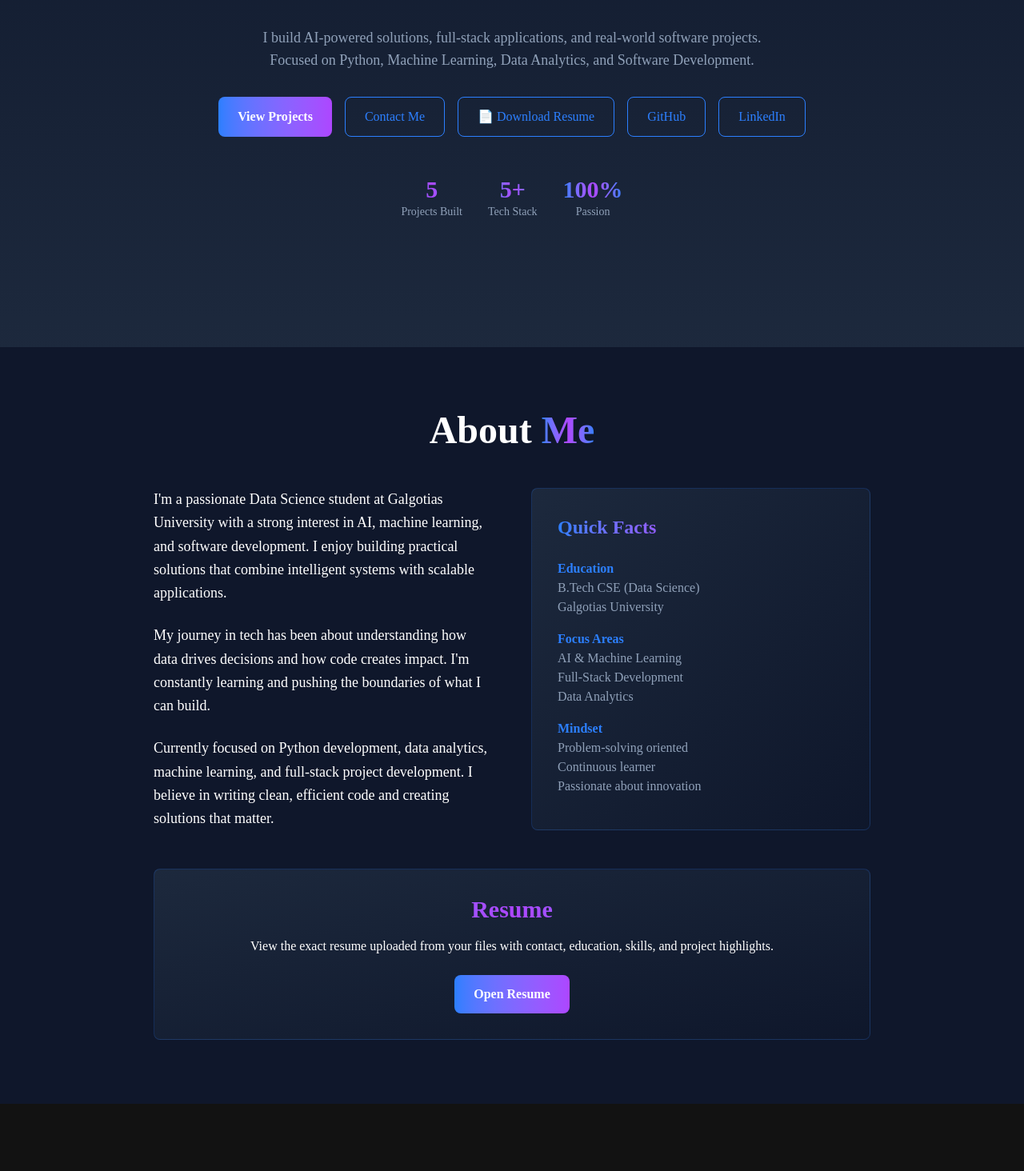
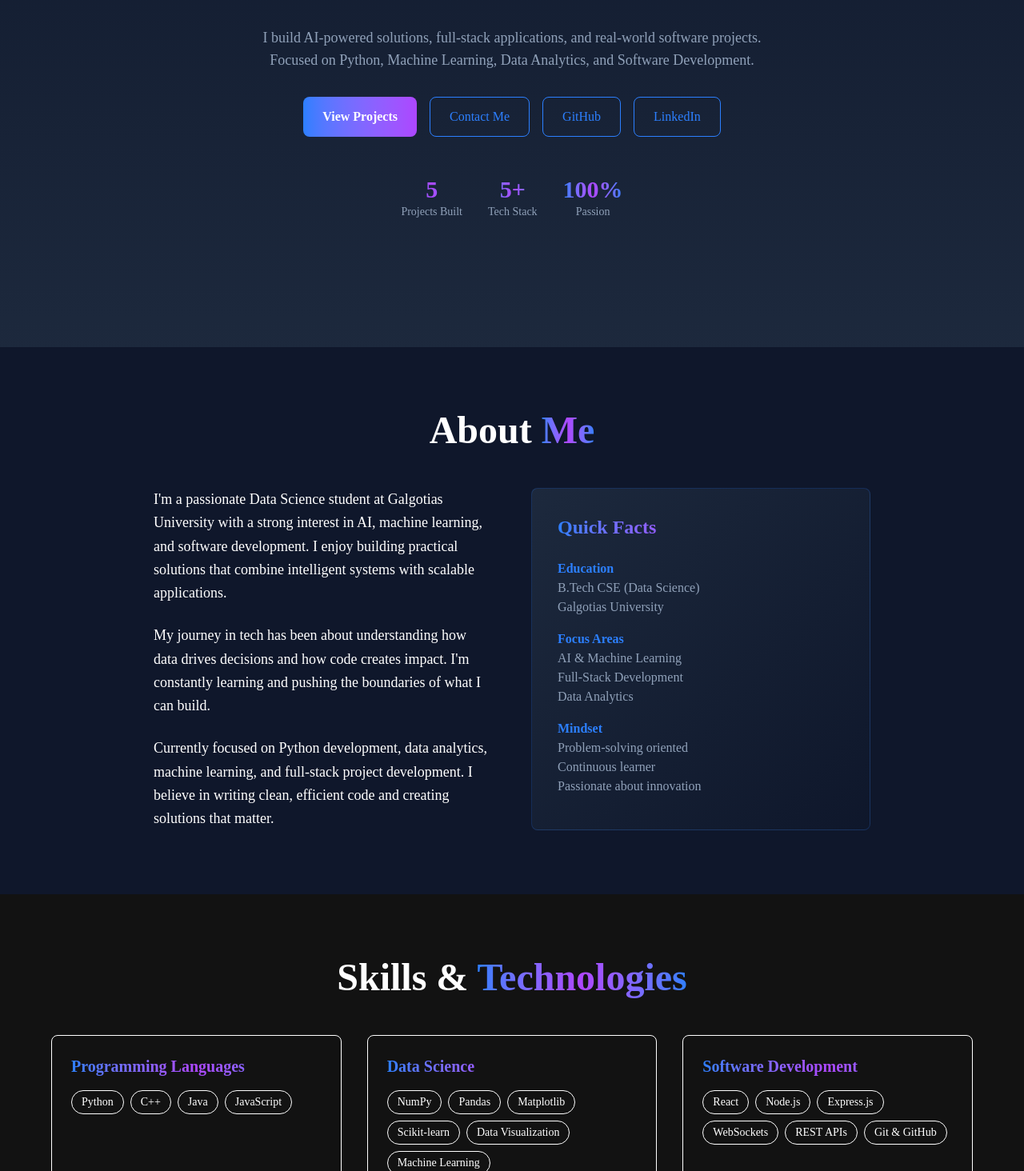
Before and after one commit to rishii99/rishi-portfolio, a React (Vite) app: page / in a window 1280 px wide. Shown: the part 366-1830 px from the top of the page at 80% size. Built offline with nearby package versions, Linux system fonts and the light colour scheme.

Commit message:
Remove resume download section

```diff
--- a/src/components/About.jsx
+++ b/src/components/About.jsx
@@ -57,22 +57,6 @@ export default function About() {
           </div>
         </div>
 
-        <div className="mt-12 bg-gradient-to-br from-slate-800 to-slate-900 border border-blue-500/20 rounded-lg p-8 text-center">
-          <h3 className="text-3xl font-bold mb-4 gradient-text">
-            Resume
-          </h3>
-          <p className="text-text-muted mb-6">
-            View the exact resume uploaded from your files with contact, education, skills, and project highlights.
-          </p>
-          <a
-            href="/resume.html"
-            target="_blank"
-            rel="noopener noreferrer"
-            className="inline-block btn-primary"
-          >
-            Open Resume
-          </a>
-        </div>
       </div>
     </section>
   );
--- a/src/components/Hero.jsx
+++ b/src/components/Hero.jsx
@@ -51,14 +51,6 @@ export default function Hero() {
             Contact Me
           </a>
           <a
-            href="/resume.html"
-            target="_blank"
-            rel="noopener noreferrer"
-            className="btn-secondary flex items-center gap-2"
-          >
-            📄 Download Resume
-          </a>
-          <a
             href="https://github.com/rishii99"
             target="_blank"
             rel="noopener noreferrer"
```
